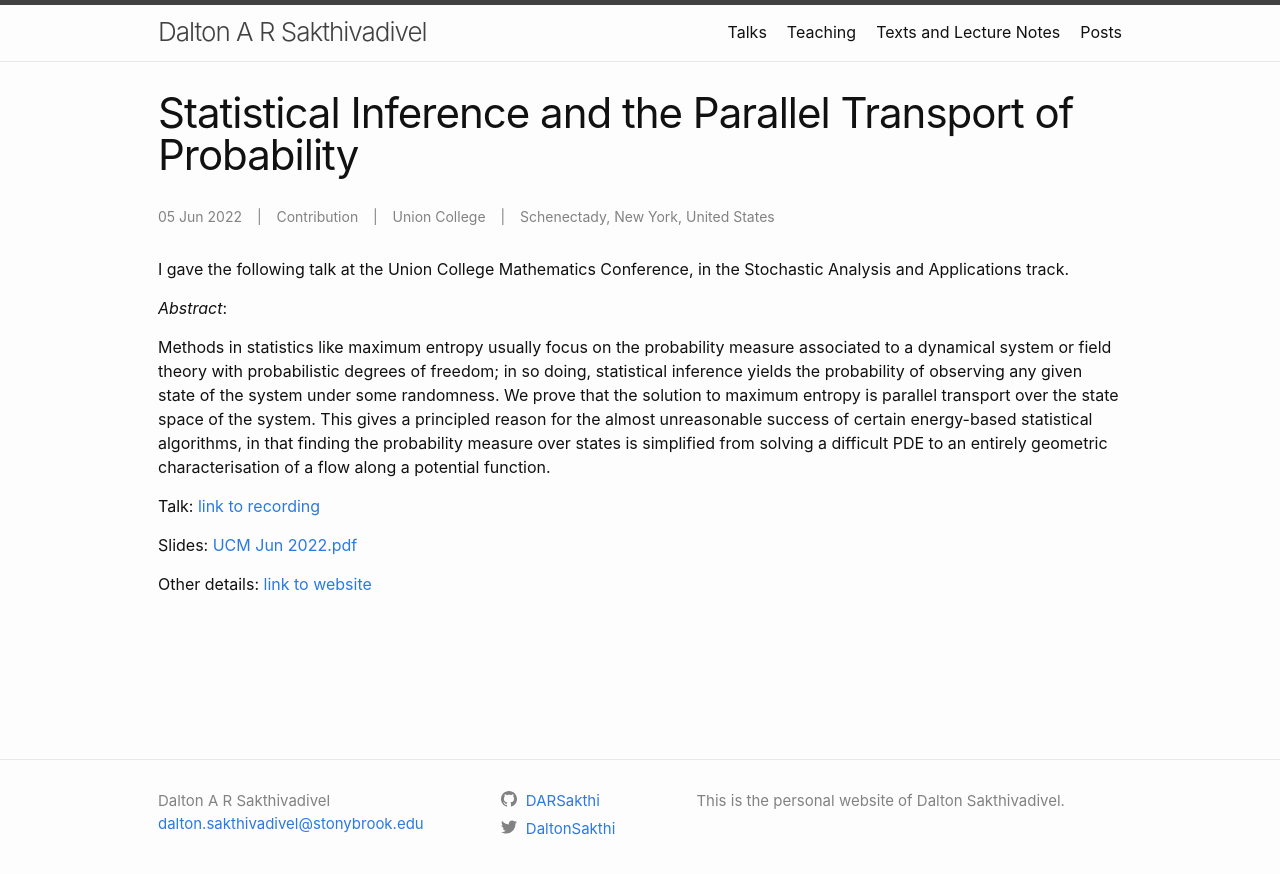
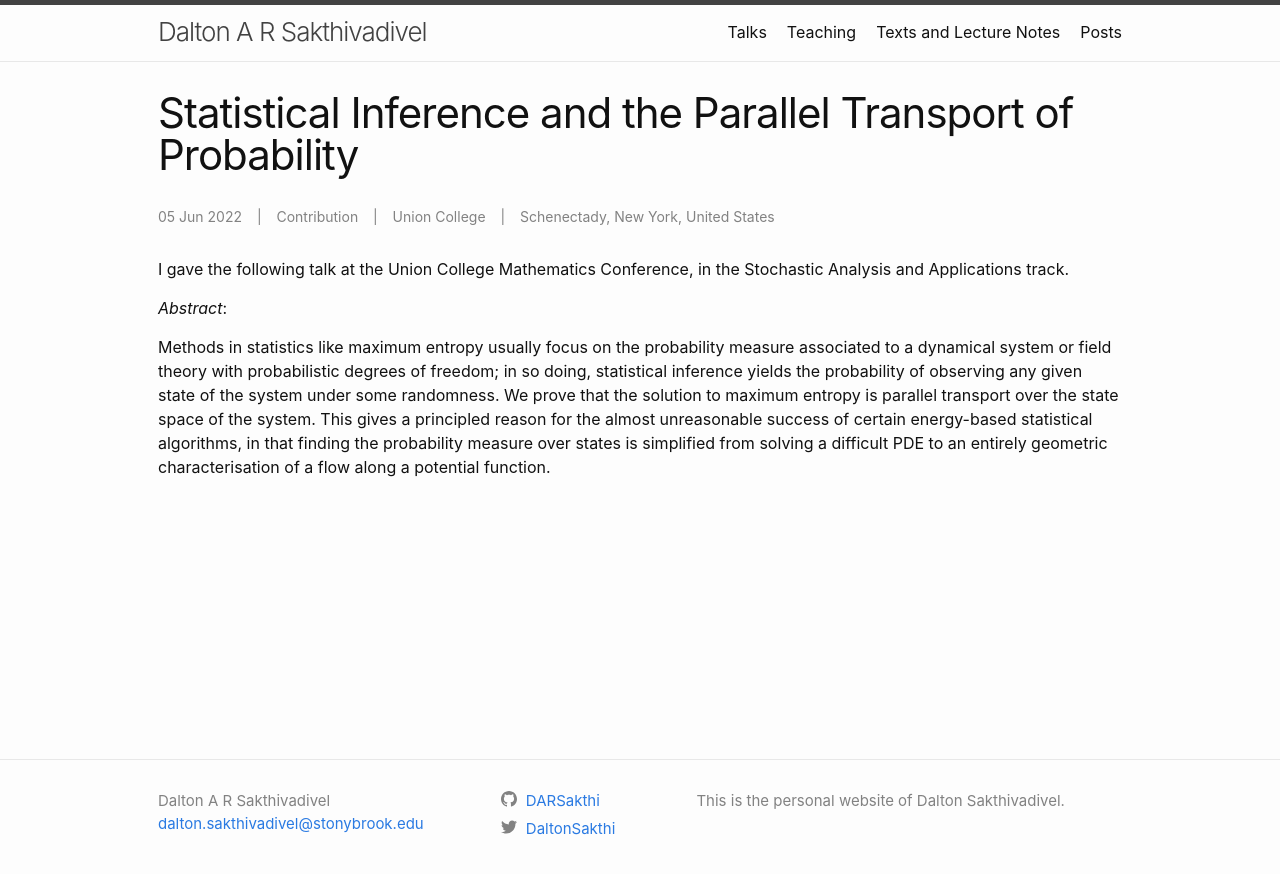
Before and after one commit to DARSakthi/DARSakthi.github.io, a Jekyll site: the page built from _talks/union-0.markdown, in a window 1280 px wide. Shown: the top 874 px of the page. Built offline with Jekyll 4.4.1, drawn with Linux system fonts in a browser that asks for light colours.

Commit message:
Update union-0.markdown

```diff
--- a/_talks/union-0.markdown
+++ b/_talks/union-0.markdown
@@ -13,9 +13,3 @@ I gave the following talk at the Union College Mathematics Conference, in the St
 _Abstract_:
 
 Methods in statistics like maximum entropy usually focus on the probability measure associated to a dynamical system or field theory with probabilistic degrees of freedom; in so doing, statistical inference yields the probability of observing any given state of the system under some randomness. We prove that the solution to maximum entropy is parallel transport over the state space of the system. This gives a principled reason for the almost unreasonable success of certain energy-based statistical algorithms, in that finding the probability measure over states is simplified from solving a difficult PDE to an entirely geometric characterisation of a flow along a potential function.
-
-Talk: [link to recording](https://darsakthi.github.io/404)
-
-Slides: [UCM Jun 2022.pdf](https://darsakthi.github.io/404)
-
-Other details: [link to website](https://darsakthi.github.io/404)
```
